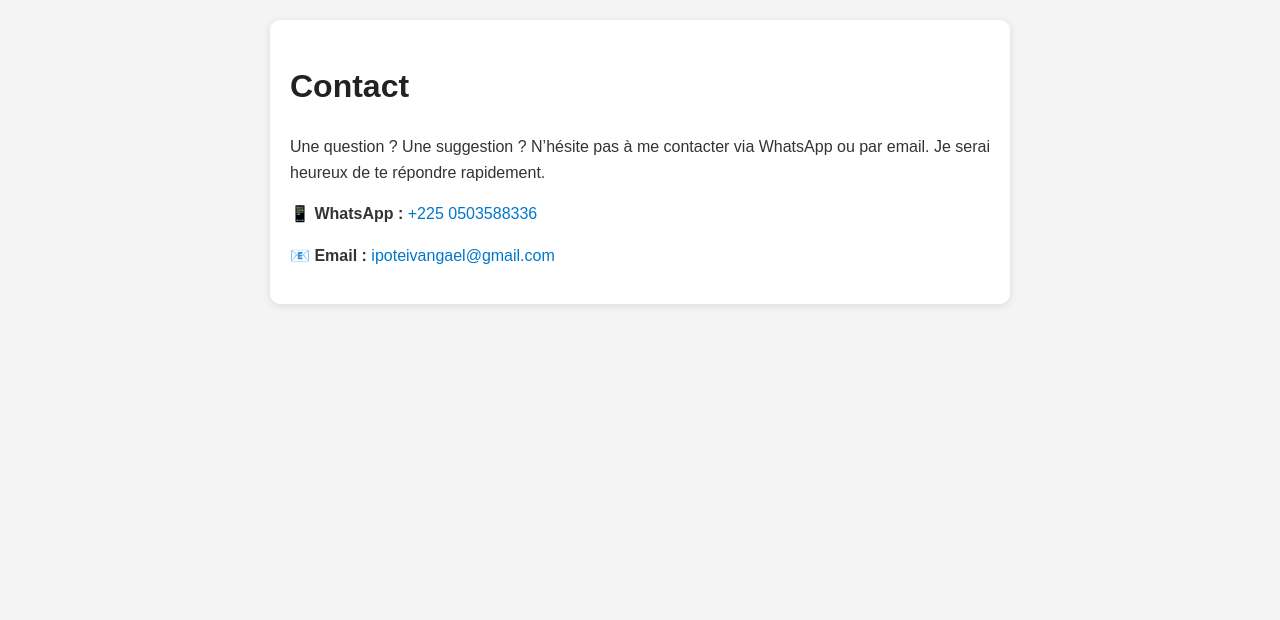
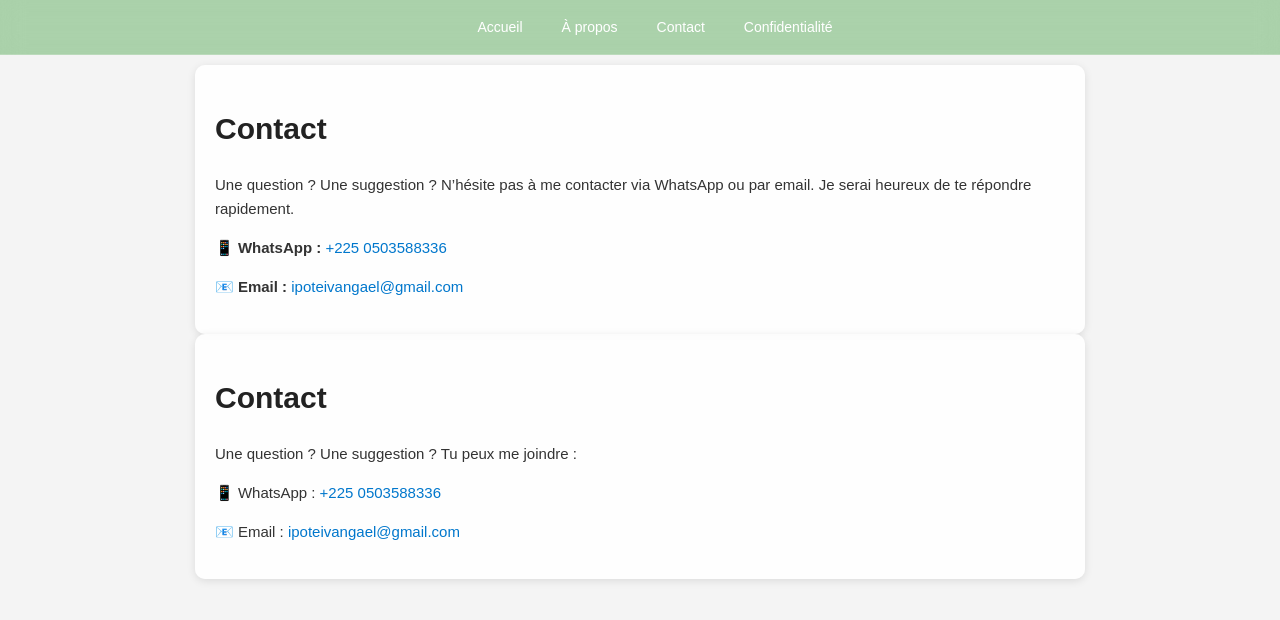
Before and after one commit to ivanipote/ivan233, a plain HTML site: page contact.html in a window 1280 px wide. Drawn offline with Linux system fonts and the light colour scheme.

Commit message:
Update contact.html

```diff
--- a/contact.html
+++ b/contact.html
@@ -50,3 +50,36 @@
   </div>
 </body>
 </html>
+<!DOCTYPE html>
+<html lang="fr">
+<head>
+  <meta charset="UTF-8">
+  <meta name="viewport" content="width=device-width, initial-scale=1.0">
+  <title>Contact</title>
+  <style>
+    body {margin:0;font-family:Arial,sans-serif;background:#f4f4f4;padding-top:65px;color:#333;}
+    nav {position:fixed;top:0;left:0;width:100%;display:flex;justify-content:center;gap:15px;
+      padding:10px 15px;backdrop-filter:blur(12px);background:rgba(0,128,0,0.3);
+      border-bottom:1px solid rgba(255,255,255,0.2);z-index:1000;}
+    nav a {color:#fff;text-decoration:none;font-weight:500;font-size:14px;padding:6px 12px;border-radius:6px;
+      transition:background 0.3s ease,color 0.3s ease;}
+    nav a:hover {background:rgba(255,255,255,0.25);color:#e0ffe0;}
+    .container {max-width:850px;margin:auto;background:rgba(255,255,255,0.9);padding:20px;border-radius:10px;
+      box-shadow:0 2px 8px rgba(0,0,0,0.1);font-size:15px;}
+  </style>
+</head>
+<body>
+  <nav>
+    <a href="index.html">Accueil</a>
+    <a href="about.html">À propos</a>
+    <a href="contact.html">Contact</a>
+    <a href="privacy.html">Confidentialité</a>
+  </nav>
+  <div class="container">
+    <h1>Contact</h1>
+    <p>Une question ? Une suggestion ? Tu peux me joindre :</p>
+    <p>📱 WhatsApp : <a href="https://wa.me/2250503588336" target="_blank">+225 0503588336</a></p>
+    <p>📧 Email : <a href="mailto:ipoteivangael@gmail.com">ipoteivangael@gmail.com</a></p>
+  </div>
+</body>
+</html>
```
